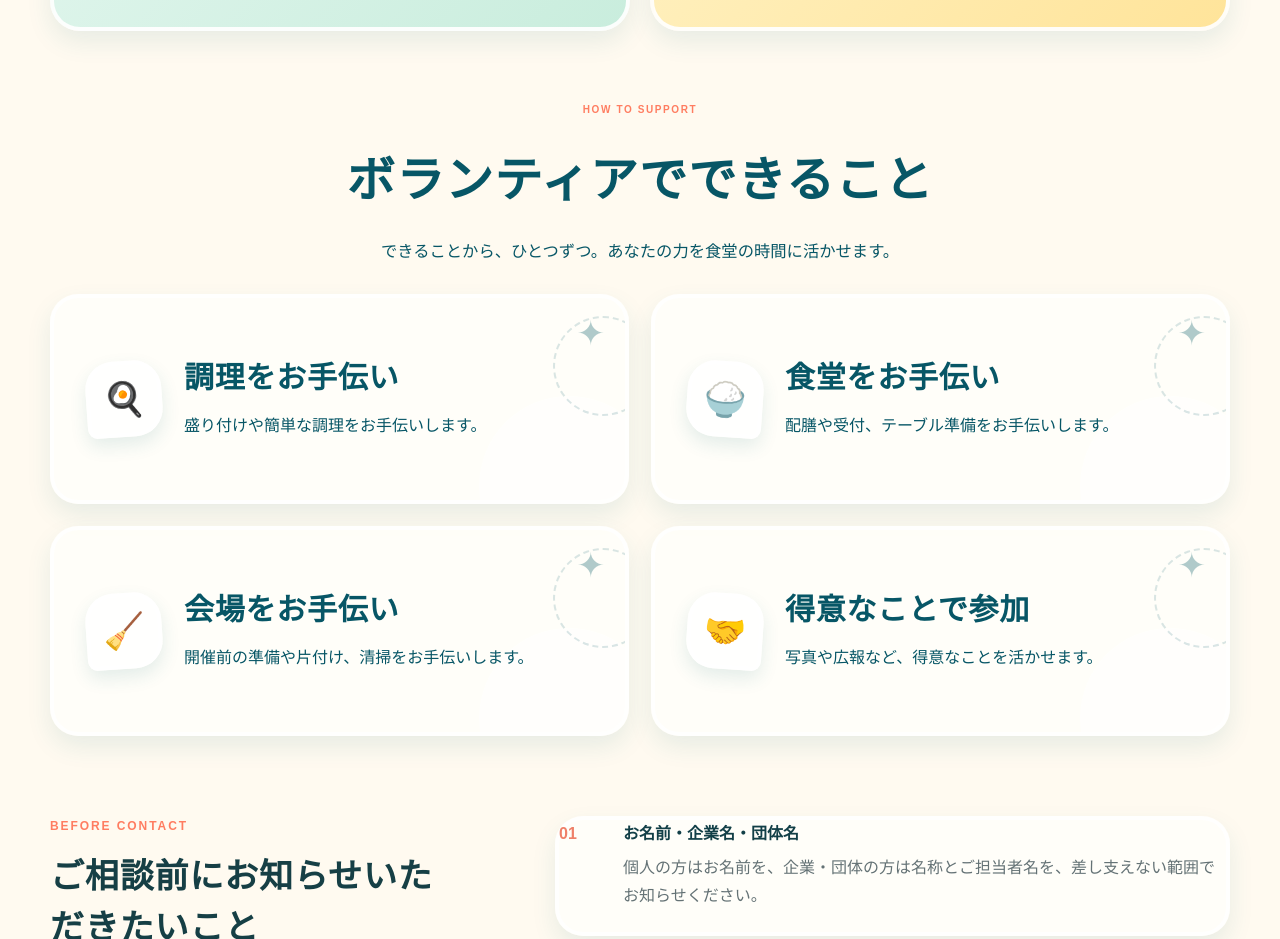
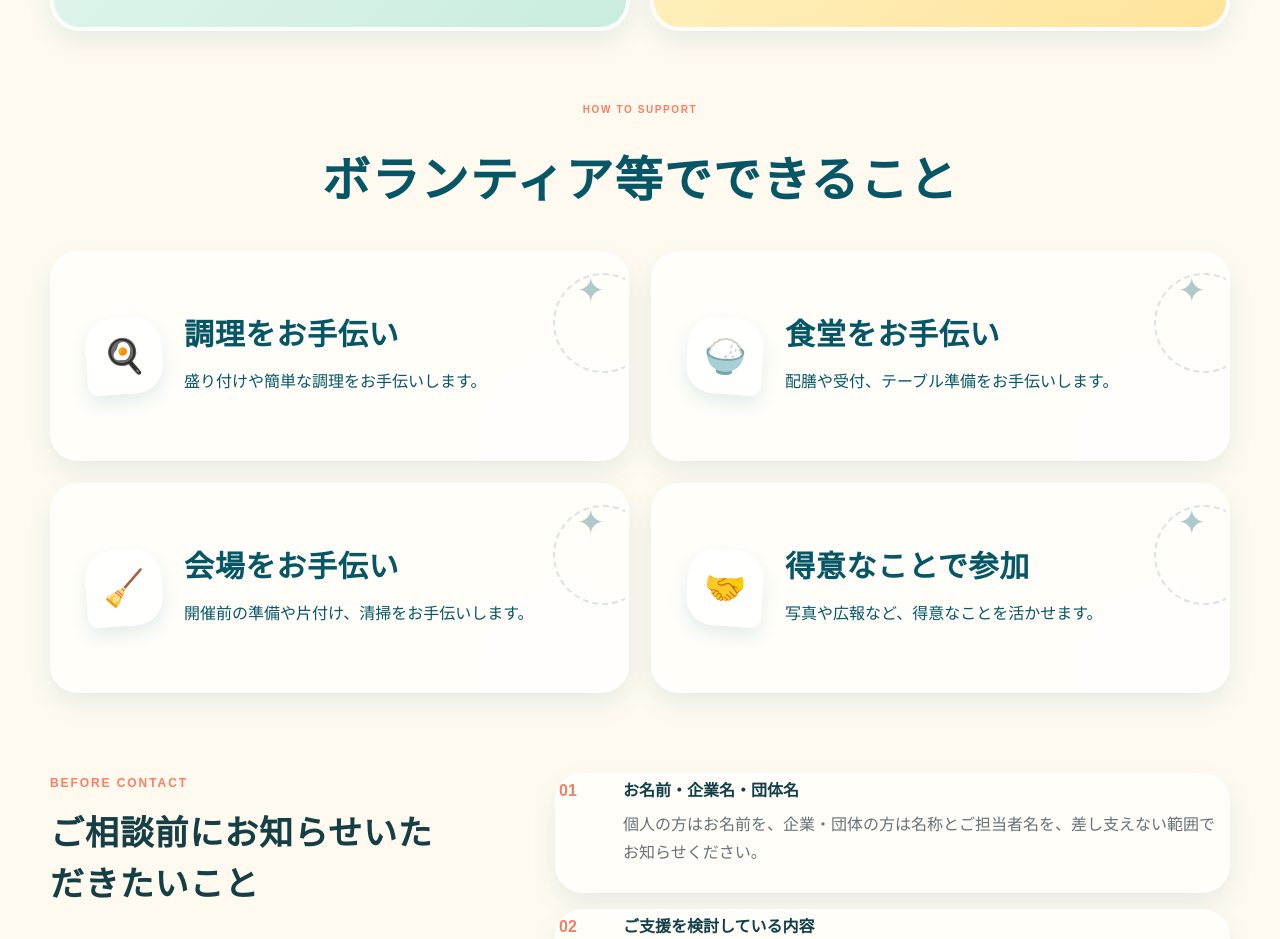
Before and after one commit to SUKOYAKASHOKUDO/sukoyaka-shokudo, a Next.js app: page /support in a window 1280 px wide. Shown: the part 1757-2696 px from the top of the page. Built offline with nearby package versions, Linux system fonts and the light colour scheme.

Commit message:
Refine support volunteer heading

```diff
--- a/app/support/page.tsx
+++ b/app/support/page.tsx
@@ -110,10 +110,7 @@ export default function SupportPage() {
 
             <div className="support-method-heading">
               <p className="mashiro-kicker">HOW TO SUPPORT</p>
-              <h2>ボランティアでできること</h2>
-              <p className="support-method-heading__lead">
-                できることから、ひとつずつ。あなたの力を食堂の時間に活かせます。
-              </p>
+              <h2>ボランティア等でできること</h2>
             </div>
             <div className="support-detail-grid support-volunteer-grid">
               {volunteerMethods.map((method) => (
```
